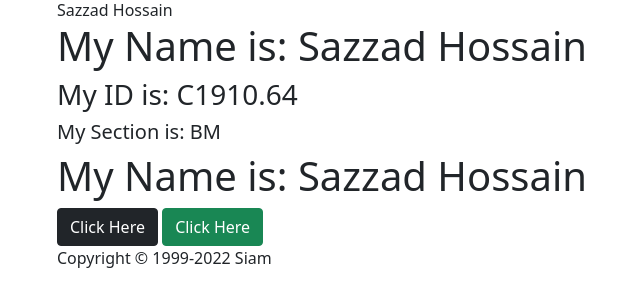
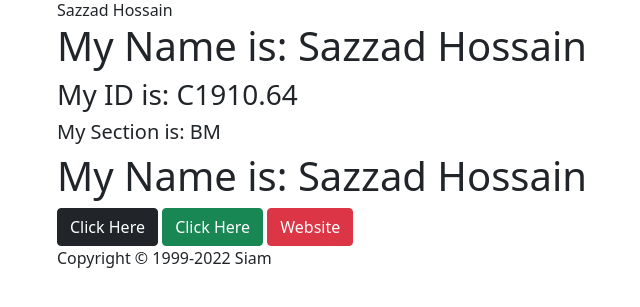
Before and after one commit to DaStranger06/php_demo, a PHP site: page / in a window 1280 px wide. Shown: the part 232-539 px from the top of the page, without its empty margins (25-665 px from the left). Run offline with PHP 8.4, Linux system fonts and the light colour scheme.

Commit message:
added a link

```diff
--- a/index.php
+++ b/index.php
@@ -35,6 +35,6 @@ include 'includes/header.php';?>
 ?>
    <button type="button" class="btn btn-dark">Click Here</button>
    <button type="button" class="btn btn-success">Click Here</button>
-
+    <a href="https://php-demo-siam.herokuapp.com/" target="_blank" class="btn btn-danger">Website</a>
 
   <?php require 'includes/footer.php';?>
```
